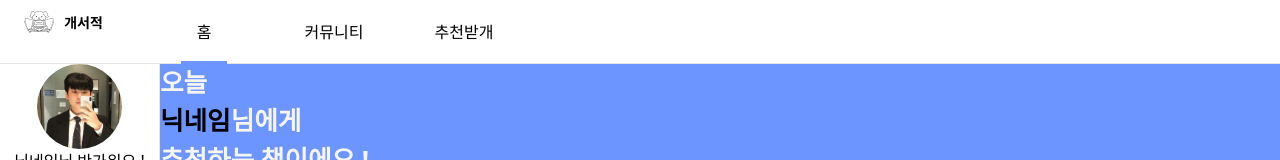
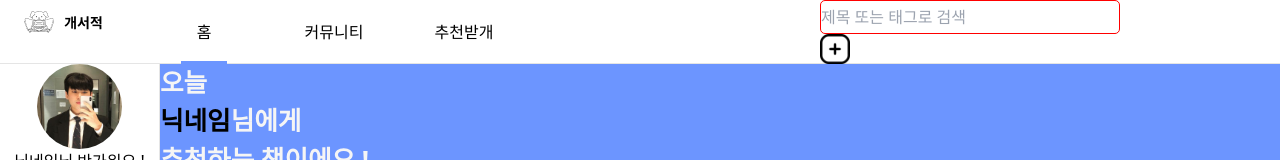
Before and after one commit to GNU-CORNER/BookkyProject_Web, a React (Create React App) app: page / in a window 1280 px wide. Shown: the top 160 px of the page. Built offline with nearby package versions, Linux system fonts and the light colour scheme; no server answers.

Commit message:
Add SearchBar on Topnav

```diff
--- /dev/null
+++ b/src/components/SearchBar.js
@@ -0,0 +1,23 @@
+import styled from "styled-components";
+
+function SearchBar() {
+  return (
+    <SearchBarContainer>
+      <TextField type="text" placeholder="제목 또는 태그로 검색" />
+      <img src={require("../assets/plus.png")} width="30px" />
+    </SearchBarContainer>
+  );
+}
+
+const SearchBarContainer = styled.div`
+  line-height: 32px;
+  margin: auto 160px auto auto;
+`;
+
+const TextField = styled.input`
+  border: 1px solid red;
+  border-radius: 5px;
+  width: 300px;
+`;
+
+export default SearchBar;
--- a/src/components/TopNav.js
+++ b/src/components/TopNav.js
@@ -1,6 +1,7 @@
 import React, { useEffect, useState } from "react";
 import styled from "styled-components";
 import { Link, useLocation } from "react-router-dom";
+import SearchBar from "./SearchBar";
 
 function TopNav() {
   const [homeActive, setHomeActive] = useState("");
@@ -112,6 +113,7 @@ function TopNav() {
           <StyledLink to="/guide">안내견 북키</StyledLink>
         </div>
       </div>
+      <SearchBar />
     </TopNavContainer>
   );
 }
@@ -128,9 +130,8 @@ const TopNavContainer = styled.div`
 
   .dropdown {
     position: relative;
-    display: inline-block;
     text-align: center;
-    min-width: 130px;
+    flex: 0 0 130px;
     line-height: 64px;
   }
 
```
